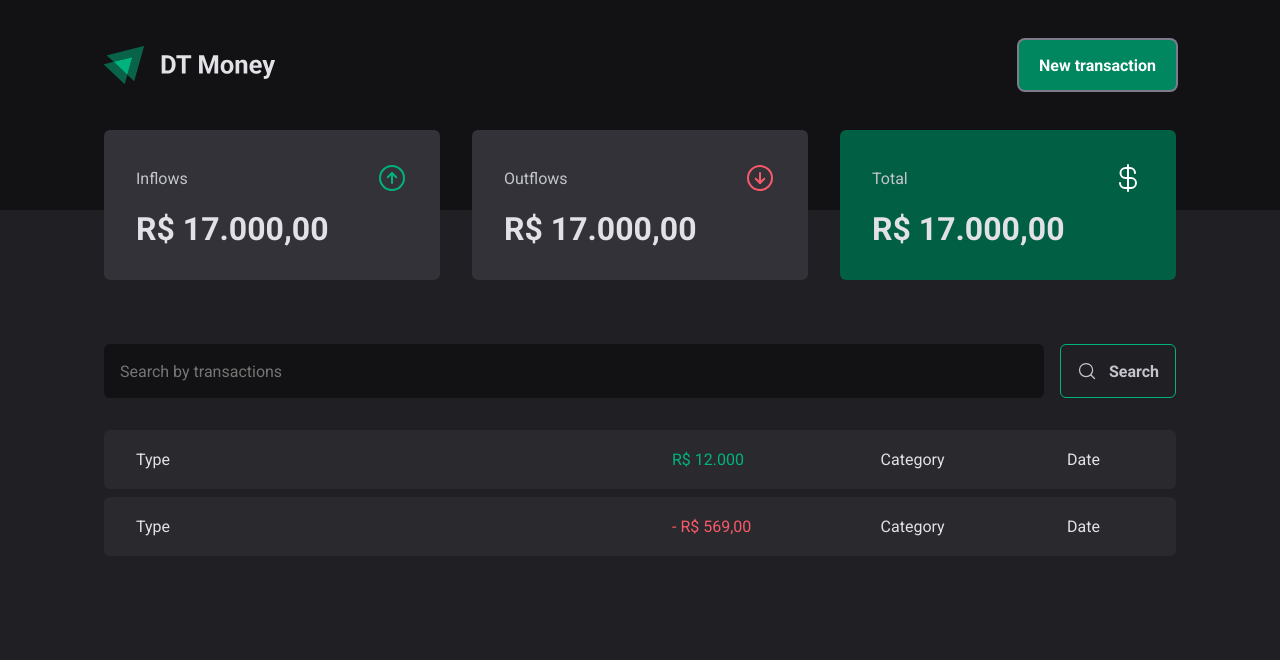
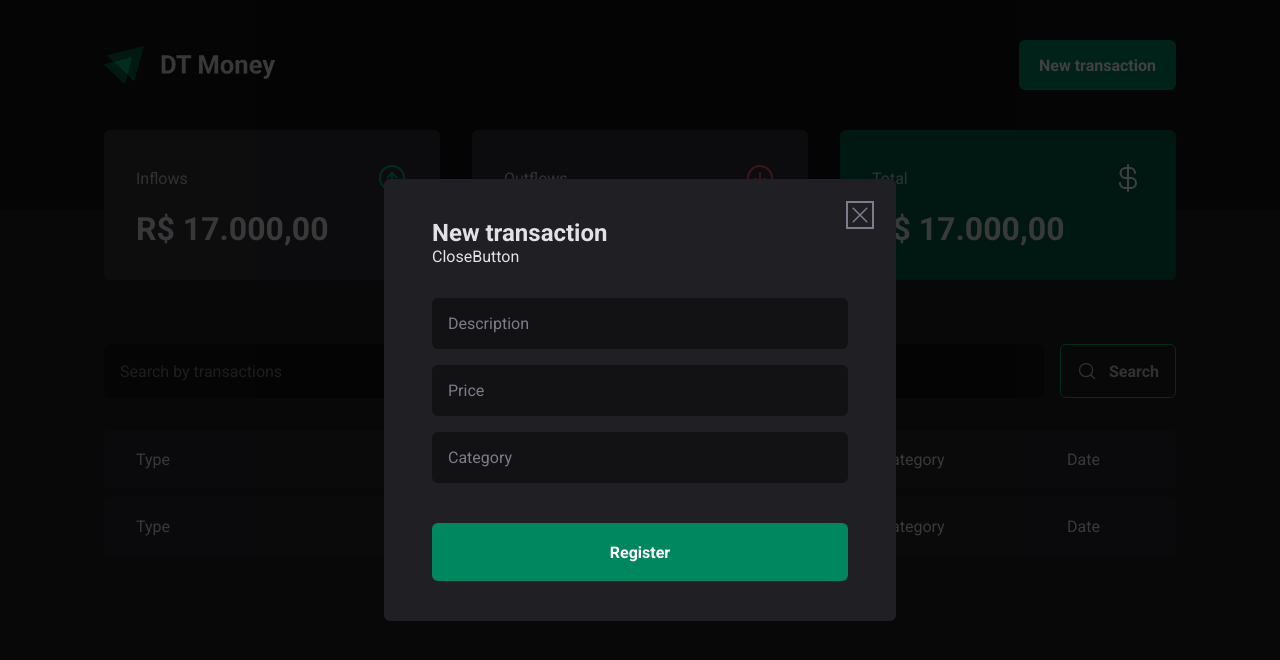
Before and after one commit to o-yurimaciel/dt-money, a React (Vite) app: page / in a window 1280 px wide. Both pictures are taken after a click on the button "New transaction". Shown: the top 660 px of the page. Built offline with nearby package versions, Linux system fonts and the light colour scheme.

Commit message:
add new transaction modal with radix

```diff
--- a/package.json
+++ b/package.json
@@ -10,6 +10,7 @@
     "preview": "vite preview"
   },
   "dependencies": {
+    "@radix-ui/react-dialog": "^1.0.5",
     "@types/styled-components": "^5.1.30",
     "phosphor-react": "^1.4.1",
     "react": "^18.2.0",
--- a/src/components/Header/Header.tsx
+++ b/src/components/Header/Header.tsx
@@ -1,12 +1,20 @@
 import { HeaderContainer, HeaderContent, NewTransactionButton } from "./styles";
 import logo from '../../assets/dt-money-logo.svg'
+import * as Dialog from '@radix-ui/react-dialog'
+import { NewTransactionModal } from "../NewTransactionModal";
 
 export function Header() {
     return (
         <HeaderContainer>
             <HeaderContent>
                 <img src={logo} alt="" />
-                <NewTransactionButton>New transaction</NewTransactionButton>
+                <Dialog.Root>
+                    <Dialog.Trigger asChild>
+                        <NewTransactionButton>New transaction</NewTransactionButton>
+                    </Dialog.Trigger>
+
+                    <NewTransactionModal />
+                </Dialog.Root>
             </HeaderContent>
         </HeaderContainer>
     )
--- /dev/null
+++ b/src/components/NewTransactionModal/index.tsx
@@ -0,0 +1,26 @@
+import * as Dialog from '@radix-ui/react-dialog'
+import { Overlay, Content, CloseButton } from './styles'
+import { X } from 'phosphor-react'
+
+export function NewTransactionModal() {
+    return (
+        <Dialog.Portal>
+            <Overlay />
+            <Content>
+                <Dialog.Title>New transaction</Dialog.Title>
+                CloseButton
+                <CloseButton>
+                    <X size={24}/>
+                </CloseButton>
+
+                <form action="">
+                    <input type="text" placeholder='Description' required />
+                    <input type="number" placeholder='Price' required />
+                    <input type="text" placeholder='Category' required />
+
+                    <button type="submit">Register</button>
+                </form>
+            </Content>
+        </Dialog.Portal>
+    )
+}
--- /dev/null
+++ b/src/components/NewTransactionModal/styles.ts
@@ -0,0 +1,70 @@
+import styled from "styled-components";
+import * as Dialog from '@radix-ui/react-dialog'
+
+export const Overlay = styled(Dialog.Overlay)`
+    position: fixed;
+    width: 100vw;
+    height: 100vh;
+    inset: 0;
+    background: rgba(0, 0, 0, 0.75);
+`
+
+export const Content = styled(Dialog.Content)`
+    min-width: 32rem;
+    border-radius: 6px;
+    padding: 2.5rem 3rem;
+    background: ${props => props.theme["gray-800"]};
+
+    position: fixed;
+    top: 50%;
+    left: 50%;
+    transform: translate(-50%, -50%);
+
+    form {
+        margin-top: 2rem;
+        display: flex;
+        flex-direction: column;
+        gap: 1rem;
+
+        input {
+            border-radius: 6px;
+            border: 0;
+            background: ${props => props.theme["gray-900"]};
+            color: ${props => props.theme["gray-300"]};
+            padding: 1rem;
+
+            &::placeholder {
+                color: ${props => props.theme["gray-500"]};
+            }
+        }
+
+        button[type="submit"] {
+            height: 58px;
+            border: 0;
+            background: ${props => props.theme["green-500"]};
+            color: ${props => props.theme.white};
+            font-weight: bold;
+            padding: 0.125rem;
+            border-radius: 6px;
+            margin-top: 1.5rem;
+
+            cursor: pointer;
+
+            &:hover {
+                background: ${props => props.theme["green-700"]};
+                transition: background-color 0.2s;
+            }
+        }
+    }
+`
+
+export const CloseButton = styled(Dialog.Close)`
+    position: absolute;
+    background: transparent;
+    border: 0;
+    top: 1.5rem;
+    right: 1.5rem;
+    line-height: 0;
+    cursor: pointer;
+    color: ${props => props.theme["gray-500"]}
+`
```
Also changed, not shown: 1 other file (tests, documents, lock files or other folders).
